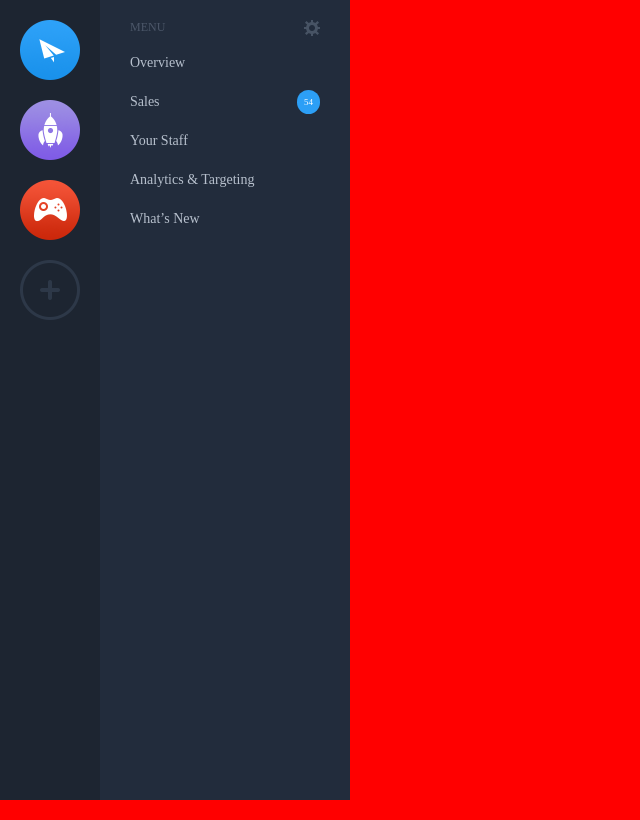
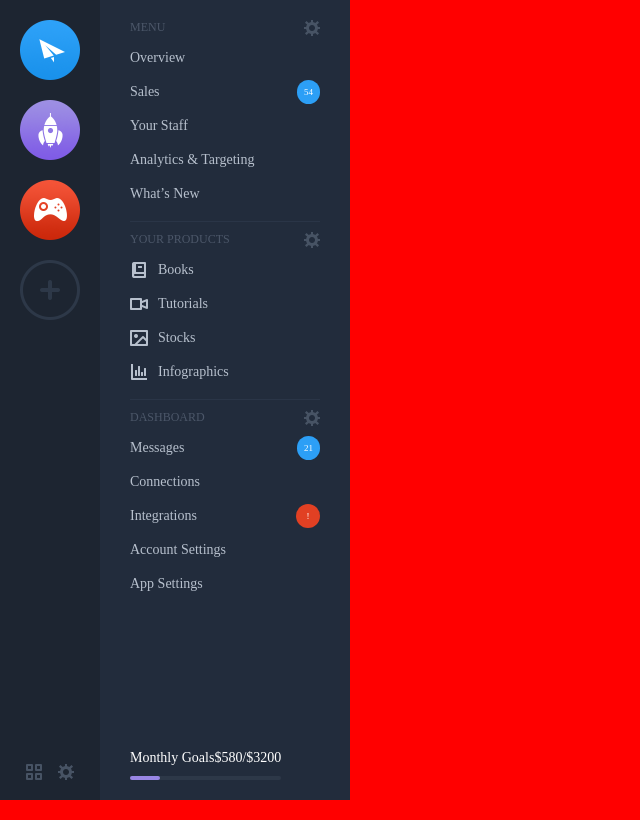
Before and after one commit to sanJane/complex-web, a plain HTML site: page index.html in a window 1280 px wide. Shown: the whole page, without its empty margins (0-640 px from the left). Drawn offline with Linux system fonts and the light colour scheme.

Commit message:
second guide complete

```diff
--- a/css/main.css
+++ b/css/main.css
@@ -23,7 +23,8 @@ body {
 	content: "";
 	clear: both;
 }
-.light{
+
+.light {
 	/* Formatting Model */
 	position: absolute;
 	display: none;
@@ -39,6 +40,7 @@ body {
 	/* Visual */
 	background: #2399f1;
 }
+
 /* 最左侧边栏 */
 #app {
 	/* Formatting Model */
@@ -59,11 +61,13 @@ body {
 	display: table;
 }
 
+/* app图标 */
 #app .app-icon {
 	/* Formatting Model */
 	position: relative;
 	display: flex;
 	justify-content: center;
+	z-index: 2;
 
 	/* Box Model */
 	margin-top: 20px;
@@ -82,6 +86,19 @@ body {
 	display: block;
 }
 
+#app .app-bottom {
+	/* Formatting Model */
+	position: absolute;
+	bottom: 20px;
+	display: flex;
+	justify-content: space-between;
+
+	/* Box Model */
+	margin: 0 26px;
+	width: 48px;
+	height: 16px;
+}
+
 /* 中间导航栏 */
 #guide {
 	/* Formatting Model */
@@ -96,11 +113,37 @@ body {
 	background: #222c3c;
 }
 
+#guide::after {
+	display: table;
+	content: "";
+}
+
 #guide .box {
 	/* Formatting Model */
+	position: relative;
+	height: 100%;
 
 	/* Box Model */
 	margin: 20px 30px;
+}
+
+#guide .box::after {
+	display: table;
+	content: "";
+}
+
+/* 二级菜单样式 */
+#guide .sec-box {
+	border-bottom: 1px solid #2a3547;
+}
+
+#guide .sec-box:nth-of-type(3) {
+	border-bottom: none;
+}
+
+#guide .sec-box::after {
+	display: table;
+	content: "";
 }
 
 /* 标题 */
@@ -133,7 +176,7 @@ body {
 	align-items: center;
 
 	/* Box Model */
-	margin-top: 15px;
+	margin-top: 10px;
 	height: 24px;
 
 	/* Typographic */
@@ -143,13 +186,33 @@ body {
 	/* Visual */
 }
 
+#guide .content:hover {
+	/* Typographic */
+	color: #fff;
+}
+
+/* 含图片内容 */
+#guide .con-img {
+	justify-content: inherit;
+}
+
+#guide .con-img p {
+	margin-left: 10px;
+}
+
+#guide .content:last-of-type {
+	margin-bottom: 15px;
+}
+
 #guide .content:hover .light {
 	/* Formatting Model */
 	top: 10px;
 	left: -32px;
 	display: block;
 }
-#guide .content .num{
+
+/* 数字标志 */
+#guide .content .num {
 	/* Formatting Model */
 	display: flex;
 	align-items: center;
@@ -166,3 +229,76 @@ body {
 	/* Visual */
 	background: #2c9ff6;
 }
+
+/* 感叹标志 */
+#guide .content .sigh {
+	/* Formatting Model */
+	display: flex;
+	justify-content: center;
+	align-items: center;
+
+	/* Box Model */
+	border-radius: 13px;
+	padding: 7px;
+	width: 24px;
+	height: 24px;
+
+	/* Typographic */
+	font-size: 9px;
+	color: #fff;
+
+	/* Visual */
+	background: #e14023;
+}
+
+/* 目标栏 */
+#guide #goal {
+	/* Formatting Model */
+	position: absolute;
+	bottom: 40px;
+
+	/* Box Model */
+	height: 30px;
+}
+
+#guide .goal-title {
+	/* Formatting Model */
+	/* position: relative; */
+	display: flex;
+	justify-content: space-between;
+	align-items: center;
+
+	/* Typographic */
+	font-size: 14px;
+	color: #fff;
+}
+
+/* 进度条 */
+#guide #fill-bar {
+	/* Formatting Model */
+	position: absolute;
+	bottom: 0;
+
+	/* Box Model */
+	border-radius: 2px;
+	width: 100%;
+	height: 4px;
+
+	/* Visual */
+	background: #2d3848;
+}
+
+#guide #fill {
+	/* Formatting Model */
+	position: absolute;
+	left: 0;
+	bottom: 0;
+
+	/* Box Model */
+	border-radius: 2px;
+	width: 20%;
+	height: 4px;
+
+	/* Visual */
+	background: #9886e4;
+}
--- a/index.html
+++ b/index.html
@@ -23,11 +23,16 @@
 			<div class="app-icon">
 				<img src="img/app_10.png">
 			</div>
+			<div class="app-bottom">
+				<img src="img/grid_03.png">
+				<img src="img/setting_03.png">
+			</div>
 		</div>
 		<!-- 次级导航栏 -->
 		<div id="guide">
 			<div class="box">
-				<div id="menu">
+				<!-- MENU栏 -->
+				<div id="menu" class="sec-box">
 					<div class="title">
 						<p>MENU</p><img src="img/setting_03.png">
 						<div class="clearFix"></div>
@@ -54,6 +59,72 @@
 						<p>What’s New</p>
 					</div>
 				</div>
+				<!-- PRODUCT栏 -->
+				<div id="product" class="sec-box">
+					<div class="title">
+						<p>YOUR PRODUCTS</p><img src="img/setting_03.png">
+						<div class="clearFix"></div>
+					</div>
+					<div class="content con-img">
+						<div class="light"></div>
+						<img src="img/product_icon_03.png">
+						<p>Books</p>
+					</div>
+					<div class="content con-img">
+						<div class="light"></div>
+						<img src="img/product_icon_06.png">
+						<p>Tutorials</p>
+					</div>
+					<div class="content con-img">
+						<div class="light"></div>
+						<img src="img/product_icon_08.png">
+						<p>Stocks</p>
+					</div>
+					<div class="content con-img">
+						<div class="light"></div>
+						<img src="img/product_icon_10.png">
+						<p>Infographics</p>
+					</div>
+				</div>
+				<!-- DASHBOARD栏 -->
+				<div id="dashboard" class="sec-box">
+					<div class="title">
+						<p>DASHBOARD</p><img src="img/setting_03.png">
+						<div class="clearFix"></div>
+					</div>
+					<div class="content">
+						<div class="light"></div>
+						<p>Messages</p>
+						<div class="num">21</div>
+					</div>
+					<div class="content">
+						<div class="light"></div>
+						<p>Connections</p>
+					</div>
+					<div class="content">
+						<div class="light"></div>
+						<p>Integrations</p>
+						<div class="sigh">!</div>
+					</div>
+					<div class="content">
+						<div class="light"></div>
+						<p>Account Settings</p>
+					</div>
+					<div class="content">
+						<div class="light"></div>
+						<p>App Settings</p>
+					</div>
+				</div>
+				<!-- 进度栏 -->
+				<div id="goal">
+					<div class="goal-title">
+						<p>Monthly Goals</p>
+						<p>$580/$3200</p>
+					</div>
+					<div id="fill-bar">
+						<div id="fill"></div>
+					</div>
+				</div>
 			</div>
 		</div>
 		<div id="message"></div>
```
Also changed, not shown: img/grid_03.png (added), img/product_icon_03.png (added), img/product_icon_06.png (added), img/product_icon_08.png (added), img/product_icon_10.png (added).
